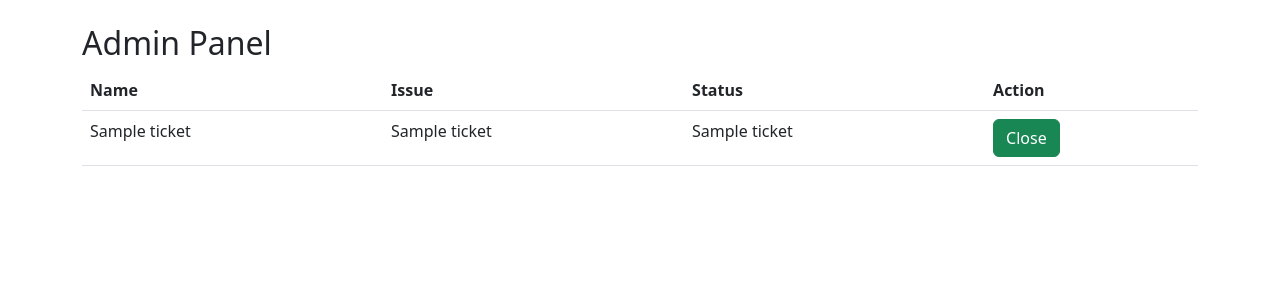
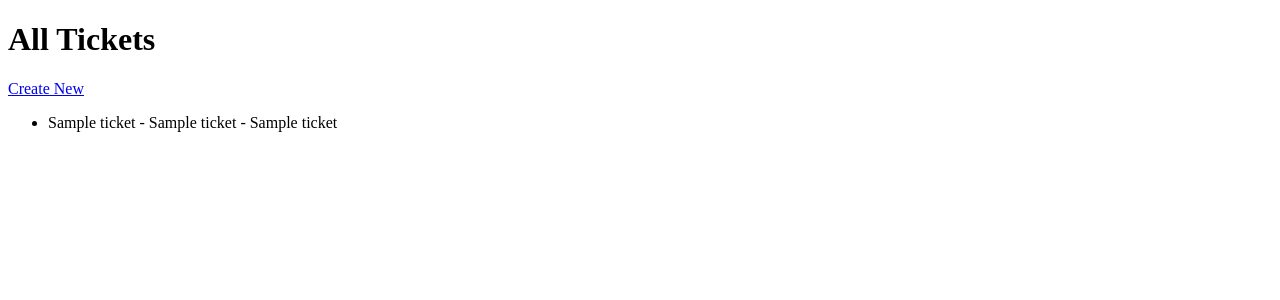
Before and after one commit to afeefmusthafa089-star/Ticketing-system, a Flask app: template templates/view.html in a window 1280 px wide. Shown: the top 300 px of the page. Run offline with Flask 3, Linux system fonts and the light colour scheme; the template is opened without the code that fills it: most values are stand-ins (such as "Sample title", 1, 10 or a date in 2020).

Commit message:
Update view.html

```diff
--- a/templates/view.html
+++ b/templates/view.html
@@ -1,30 +1,18 @@
 <!DOCTYPE html>
 <html>
 <head>
-<title>Admin Panel</title>
-<link href="https://cdn.jsdelivr.net/npm/bootstrap@5.3.0/dist/css/bootstrap.min.css" rel="stylesheet">
+    <title>Tickets</title>
 </head>
-<body class="container mt-4">
+<body>
+    <h1>All Tickets</h1>
+    <a href="/">Create New</a>
 
-<h2>Admin Panel</h2>
-
-<table class="table">
-<tr>
-<th>Name</th><th>Issue</th><th>Status</th><th>Action</th>
-</tr>
-
-{% for t in tickets %}
-<tr>
-<td>{{t[1]}}</td>
-<td>{{t[3]}}</td>
-<td>{{t[5]}}</td>
-<td>
-    <a href="/update/{{t[0]}}" class="btn btn-success">Close</a>
-</td>
-</tr>
-{% endfor %}
-
-</table>
-
+    <ul>
+        {% for ticket in tickets %}
+            <li>
+                {{ ticket[1] }} - {{ ticket[2] }} - {{ ticket[3] }}
+            </li>
+        {% endfor %}
+    </ul>
 </body>
 </html>
```
